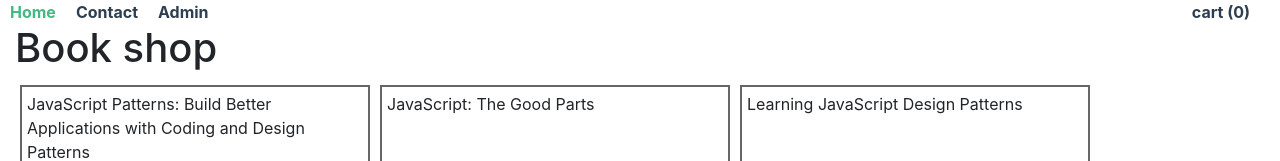
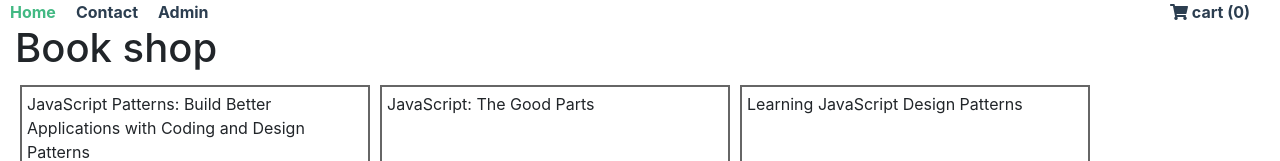
Before and after one commit to codeconcept/vuex-commerce, a Vue app: page / in a window 1280 px wide. Shown: the top 161 px of the page. Built offline with nearby package versions, Linux system fonts and the light colour scheme; data requests are answered from the project's data file; grey boxes are pictures that could not be loaded.

Commit message:
font-awesome cart icon

```diff
--- a/public/index.html
+++ b/public/index.html
@@ -5,6 +5,7 @@
     <meta http-equiv="X-UA-Compatible" content="IE=edge">
     <meta name="viewport" content="width=device-width,initial-scale=1.0">
     <link rel="icon" href="<%= BASE_URL %>favicon.ico">
+    <link rel="stylesheet" href="https://cdnjs.cloudflare.com/ajax/libs/font-awesome/5.8.2/css/all.css">
     <title>vuex-commerce</title>
   </head>
   <body>
--- a/src/App.vue
+++ b/src/App.vue
@@ -11,7 +11,10 @@
         <router-link to="/admin">Admin</router-link>
       </span>
       <span class="float-right">
-        <router-link to="/cart">cart ({{ numberArticleInCart }})</router-link>
+        <router-link to="/cart">
+          <i class="fas fa-shopping-cart"></i>
+          cart ({{ numberArticleInCart }})
+        </router-link>
       </span>
     </div>
     <div class="container-fluid">
```
